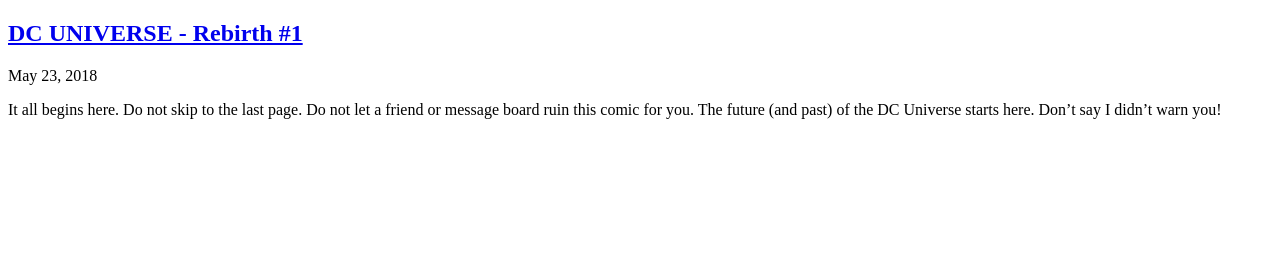
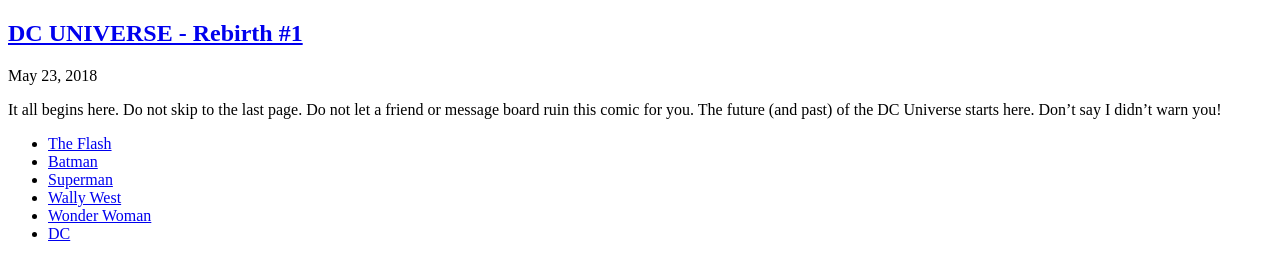
Before and after one commit to sharp0111/blog-react-gatsby, a Gatsby site: page / in a window 1280 px wide. Built offline with nearby package versions, Linux system fonts and the light colour scheme; Gatsby itself is replaced by a stand-in of ours.

Commit message:
update index

```diff
--- a/src/pages/index.js
+++ b/src/pages/index.js
@@ -16,6 +16,17 @@
             </h2>
             <p>{frontmatter.date}</p>
             <p>{frontmatter.excerpt}</p>
+            <ul>
+              {post.frontmatter.tags.map (tag => {
+                return (
+                  <li>
+                    <Link to={`/tags/${tag}`}>
+                      {tag}
+                    </Link>
+                  </li>
+                );
+              })}
+            </ul>
           </div>
         );
       })}
```
